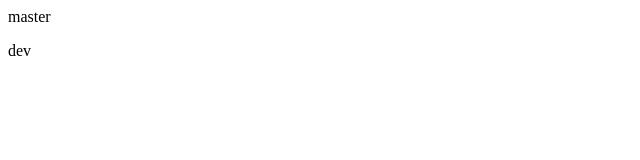
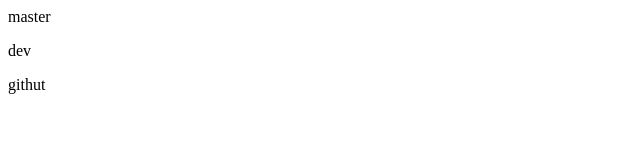
Before and after one commit to YCH-3ye/demo01, a plain HTML site: page index.html in a window 1280 px wide. Shown: the full height of the page, 0-640 px from the left. Drawn offline with Linux system fonts and the light colour scheme.

Commit message:
Update index.html

```diff
--- a/index.html
+++ b/index.html
@@ -7,5 +7,6 @@
 <body>
 	<div>master</div>
 	<p>dev</p>
+	<p>githut</p>
 </body>
 </html>
```
